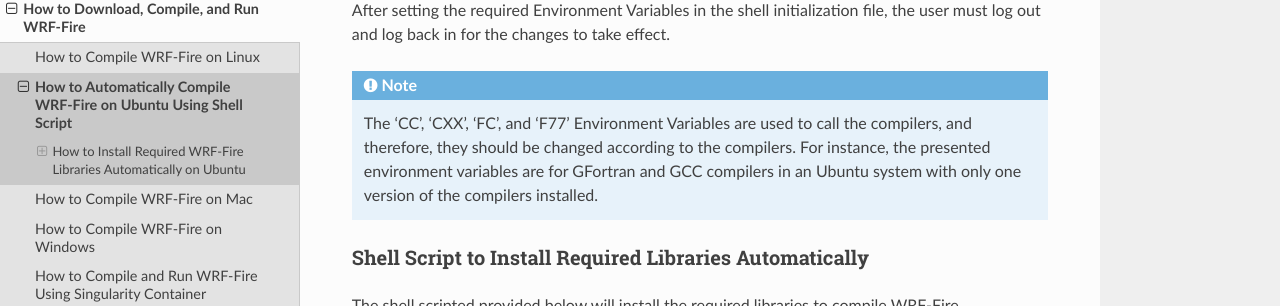
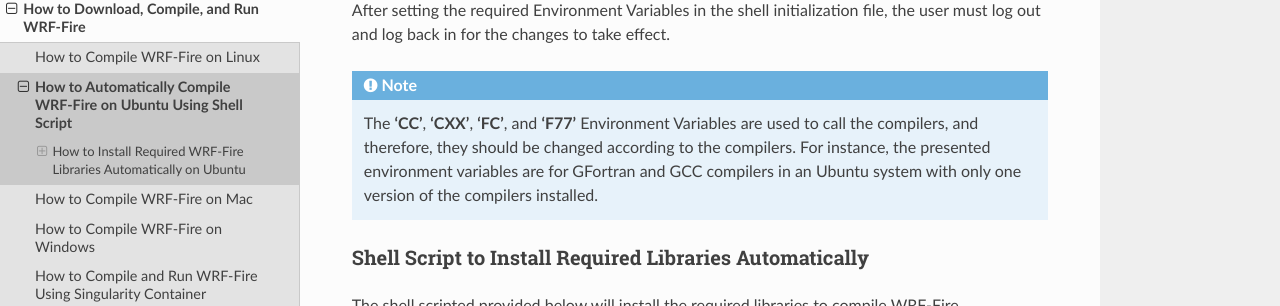
Before and after one commit to WRF-Fire-UNR/UNR-WRF-FIRE, a Sphinx documentation site: the page built from docs/source/Ubuntu.rst, in a window 1280 px wide and 900 px high, scrolled down 878 px. Shown: the part 144-450 px from the top of the window. Built offline with Sphinx 7.4.7 and the Read the Docs theme 2.0.0, drawn with Linux system fonts in a browser that asks for light colours.

```diff
--- a/docs/source/Ubuntu.rst
+++ b/docs/source/Ubuntu.rst
@@ -38,7 +38,7 @@ The above-mentioned Environment Variables should be set in “.bash_profile” f
 
 After setting the required Environment Variables in the shell initialization file, the user must log out and log back in for the changes to take effect.
 
-.. Note:: The ‘CC’, ‘CXX’, ‘FC’, and ‘F77’ Environment Variables are used to call the compilers, and therefore, they should be changed according to the compilers. For instance, the presented environment variables are for GFortran and GCC compilers in an Ubuntu system with only one version of the compilers installed.
+.. Note:: The **‘CC’**, **‘CXX’**, **‘FC’**, and **‘F77’** Environment Variables are used to call the compilers, and therefore, they should be changed according to the compilers. For instance, the presented environment variables are for GFortran and GCC compilers in an Ubuntu system with only one version of the compilers installed.
 
 Shell Script to Install Required Libraries Automatically
 ^^^^^^^^^^^^^^^^^^^^^^^^^^^^^^^^^^^^^^^^^^^^^^^^^^^^^^^^
```
